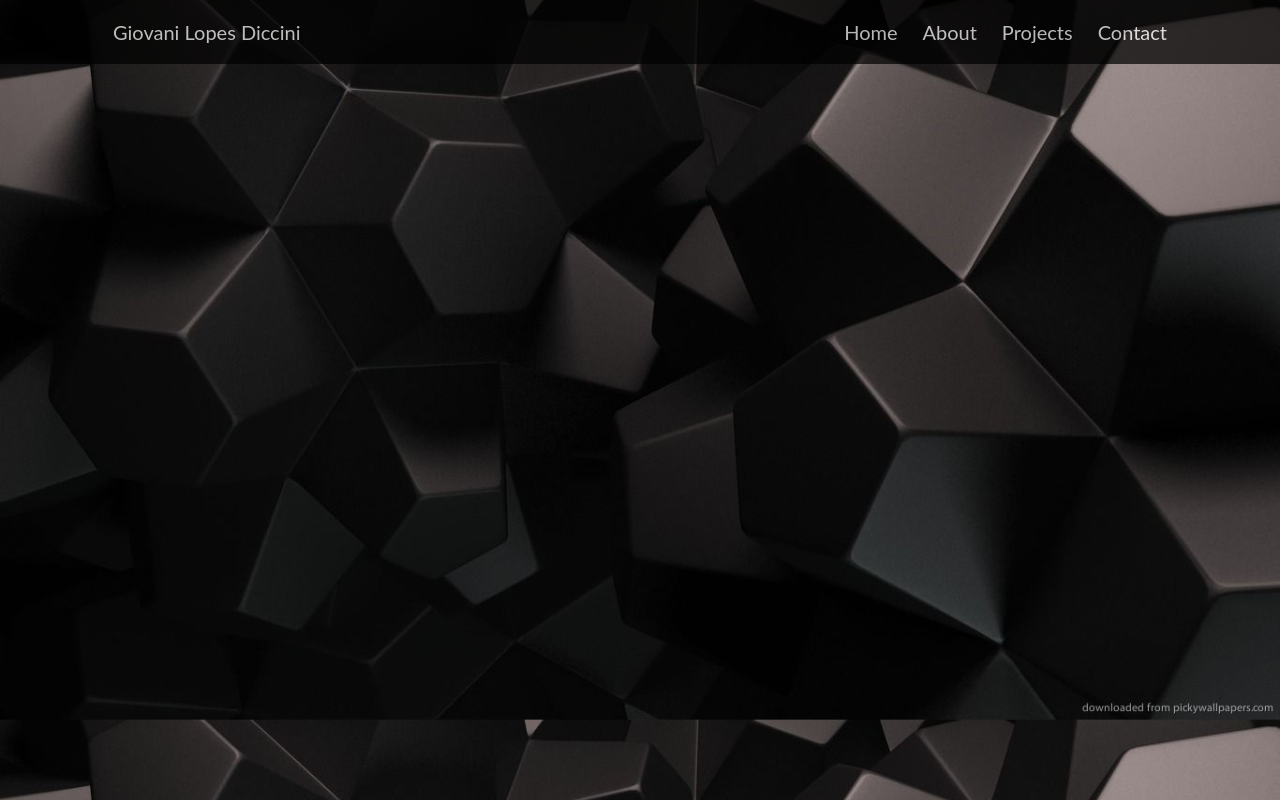
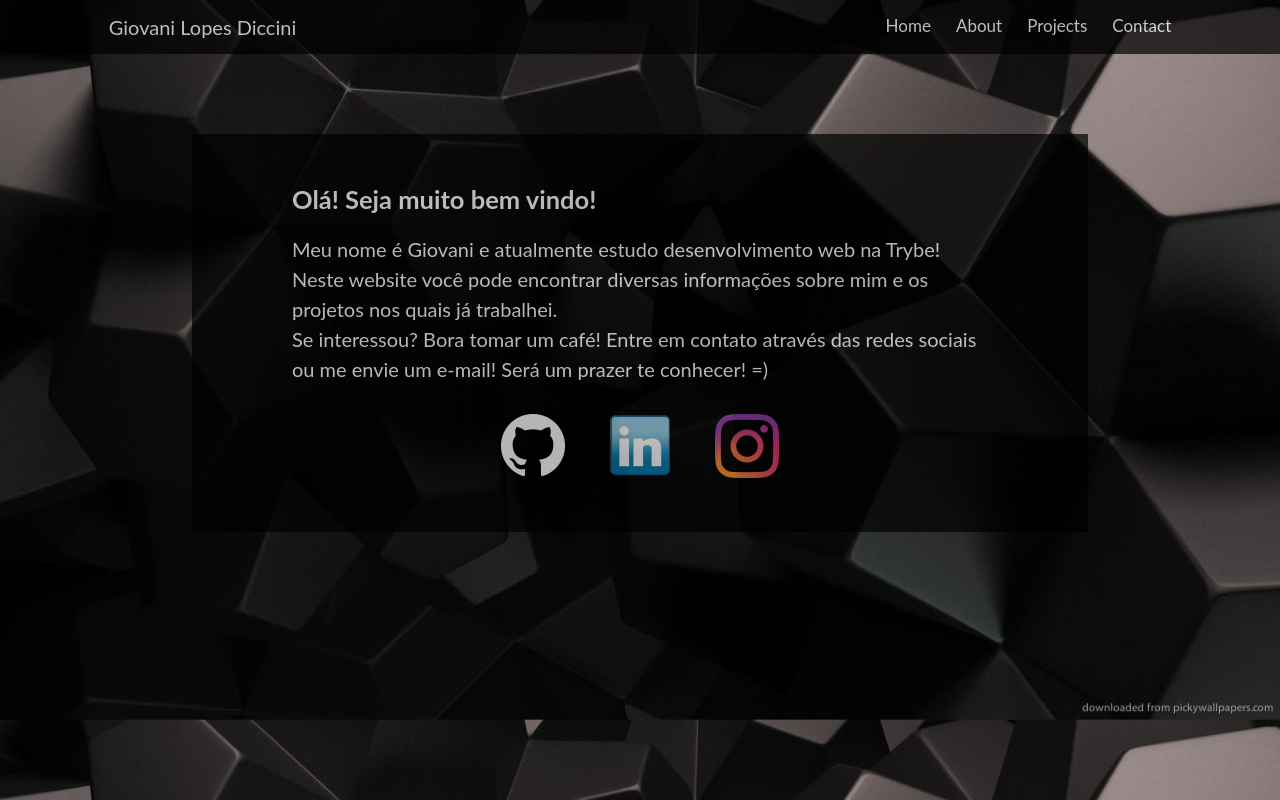
Before and after one commit to gdiccini/gdiccini.github.io, a plain HTML site: page index1.html in a window 1280 px wide. Drawn offline with Linux system fonts and the light colour scheme.

Commit message:
main content added

```diff
--- a/index1.html
+++ b/index1.html
@@ -7,6 +7,8 @@
     <title>Portifólio</title>
   </head>
   <body>
+
+    <!-- HEADER -->
     <header>
       <div>
         <p>Giovani Lopes Diccini</p>
@@ -20,5 +22,21 @@
         </nav>
       </div>
     </header>
+
+    <!-- Main -->
+    <main>
+      <section>
+        <div>
+          <h1>Olá! Seja muito bem vindo!</h1>
+          <p>Meu nome é Giovani e atualmente estudo desenvolvimento web na Trybe! Neste website você pode encontrar diversas informações sobre mim e os projetos nos quais já trabalhei.</p>
+          <p>Se interessou? Bora tomar um café! Entre em contato através das redes sociais ou me envie um e-mail! Será um prazer te conhecer! =)</p>
+        </div>
+        <div class="social-media">
+          <a href="https://github.com/gdiccini"><img src="GitHub_Logo.png" alt=""></a>
+          <a href="https://www.linkedin.com/in/giovani-diccini/"><img src="linkedin.png" alt=""></a>
+          <a href="https://www.instagram.com/giovani.diccini/"><img src="insta.png" alt=""></a>
+        </div>
+      </section>
+    </main>
   </body>
 </html>
--- a/style.css
+++ b/style.css
@@ -5,16 +5,16 @@
 }
 
 body {
-  font-size: 20px;
+  color: white;
+  font-size: 17px;
   background-image: url('background_body.jpg');
   background-size: cover;
   font-family: "Lato","Helvetica Neue",Helvetica,Arial,sans-serif;
 }
 
 header {
-  color: white;
   background-color: black;
-  padding: 20px;
+  padding: 15px;
   opacity: 0.7;
 }
 
@@ -24,6 +24,10 @@ header div {
   display: flex;
   justify-content: space-between;
   width: 85%;
+}
+
+header p {
+  font-size: 20px;
 }
 
 header ul {
@@ -41,3 +45,33 @@ header a:link, header a:visited, header a:visited {
   color: inherit;
   text-decoration: none;
 }
+
+section {
+  width: 70%;
+  padding: 50px 100px;
+  margin-top: 80px;
+  margin-right: auto;
+  margin-left: auto;
+  background-color: black;
+  opacity: 0.7;
+}
+
+section div h1{
+  margin-bottom: 20px;
+}
+
+section div p {
+  font-size: 20px;
+  line-height: 30px;
+}
+
+.social-media {
+  width: 40%;
+  margin: 30px auto 0 auto;
+  display: flex;
+  justify-content: space-between;
+}
+
+.social-media img {
+  width: 64px;
+}
```
Also changed, not shown: GitHub_Logo.png (added), insta.png (added), linkedin.png (added).
